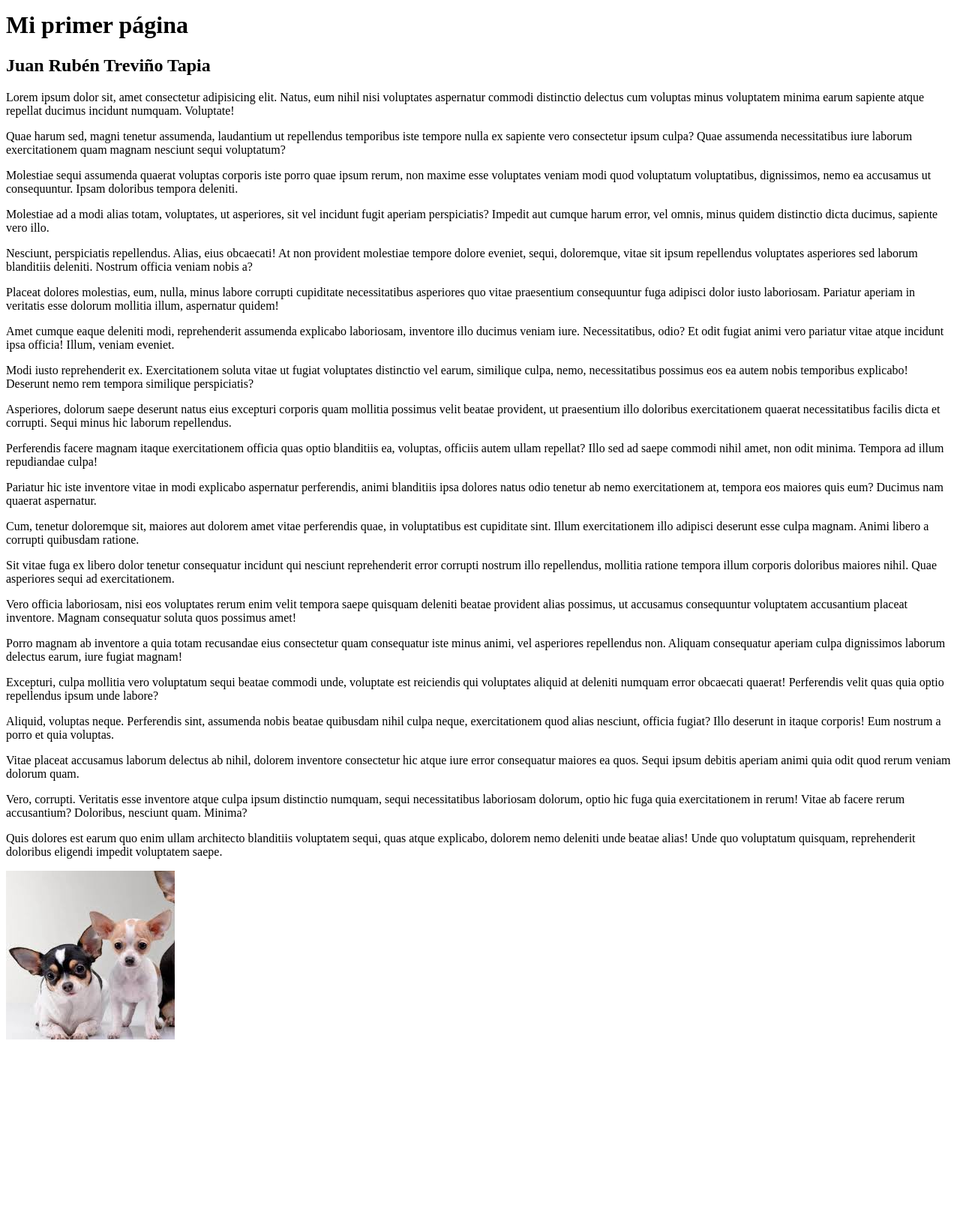
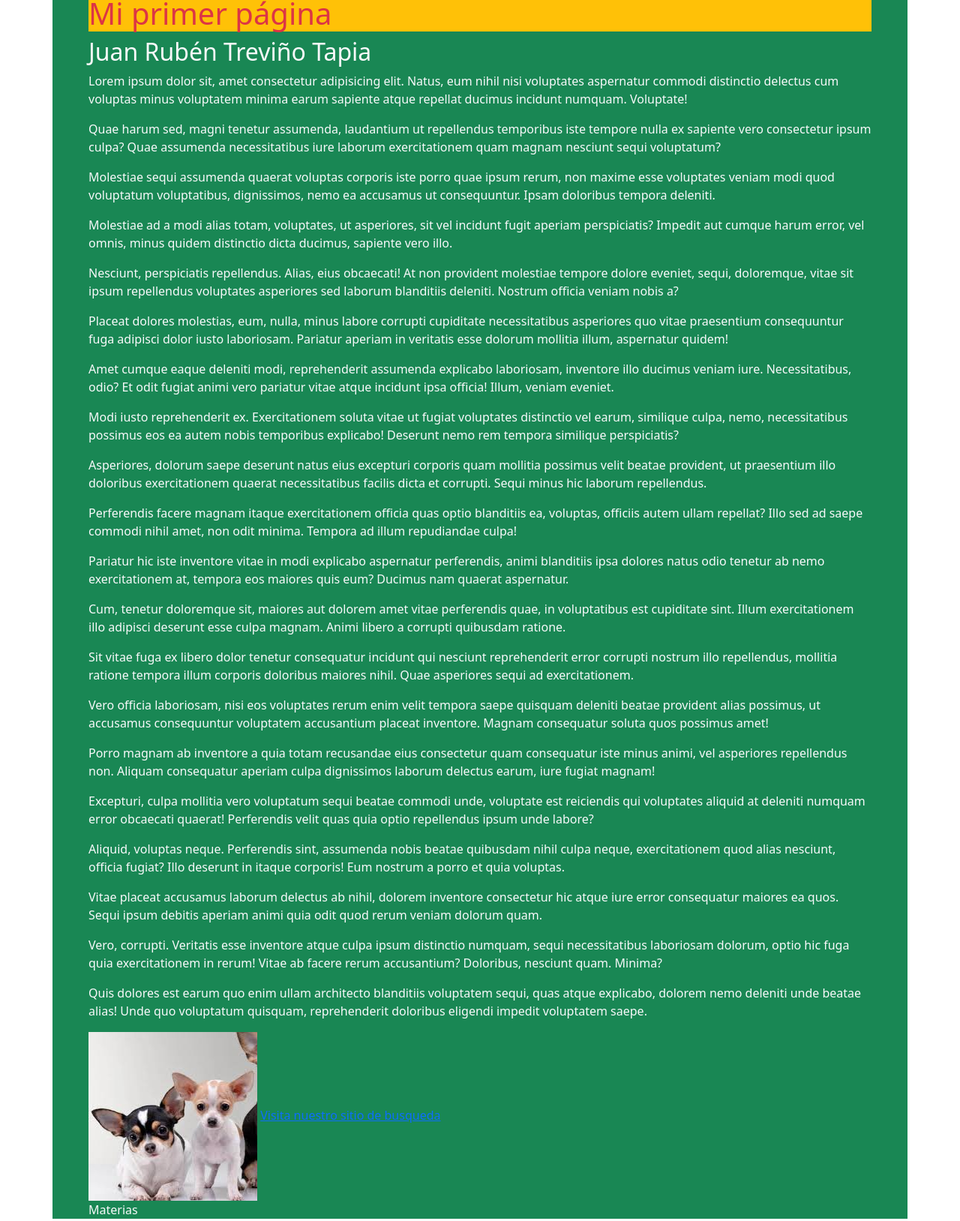
Before and after one commit to elProfeTrevi/Material-de-flask1, a plain HTML site: page index.htm in a window 1280 px wide. Shown: the part 6-1634 px from the top of the page at 75% size. Before the commit the page ends 1404 px from the top, so only its background shows below. Drawn offline with nearby package versions, Linux system fonts and the light colour scheme.

Commit message:
jgkjgkjgkj

```diff
--- a/index.htm
+++ b/index.htm
@@ -1,34 +1,84 @@
 <!DOCTYPE html>
 <html lang="en">
+
 <head>
     <meta charset="UTF-8">
     <meta name="viewport" content="width=device-width, initial-scale=1.0">
     <title>HTML</title>
+    <link href="https://cdn.jsdelivr.net/npm/bootstrap@5.3.8/dist/css/bootstrap.min.css" rel="stylesheet"
+        integrity="sha384-sRIl4kxILFvY47J16cr9ZwB07vP4J8+LH7qKQnuqkuIAvNWLzeN8tE5YBujZqJLB" crossorigin="anonymous">
+
 </head>
+
 <body>
+    <div class="container bg-success text-light px-5 ">
+        <h1 class="bg-warning text-danger">Mi primer página</h1>
+        <h2>Juan Rubén Treviño Tapia</h2>
+        <p>Lorem ipsum dolor sit, amet consectetur adipisicing elit. Natus, eum nihil nisi voluptates aspernatur commodi
+            distinctio delectus cum voluptas minus voluptatem minima earum sapiente atque repellat ducimus incidunt
+            numquam. Voluptate!</p>
+        <p>Quae harum sed, magni tenetur assumenda, laudantium ut repellendus temporibus iste tempore nulla ex sapiente
+            vero consectetur ipsum culpa? Quae assumenda necessitatibus iure laborum exercitationem quam magnam nesciunt
+            sequi voluptatum?</p>
+        <p>Molestiae sequi assumenda quaerat voluptas corporis iste porro quae ipsum rerum, non maxime esse voluptates
+            veniam modi quod voluptatum voluptatibus, dignissimos, nemo ea accusamus ut consequuntur. Ipsam doloribus
+            tempora deleniti.</p>
+        <p>Molestiae ad a modi alias totam, voluptates, ut asperiores, sit vel incidunt fugit aperiam perspiciatis?
+            Impedit aut cumque harum error, vel omnis, minus quidem distinctio dicta ducimus, sapiente vero illo.</p>
+        <p>Nesciunt, perspiciatis repellendus. Alias, eius obcaecati! At non provident molestiae tempore dolore eveniet,
+            sequi, doloremque, vitae sit ipsum repellendus voluptates asperiores sed laborum blanditiis deleniti.
+            Nostrum officia veniam nobis a?</p>
+        <p>Placeat dolores molestias, eum, nulla, minus labore corrupti cupiditate necessitatibus asperiores quo vitae
+            praesentium consequuntur fuga adipisci dolor iusto laboriosam. Pariatur aperiam in veritatis esse dolorum
+            mollitia illum, aspernatur quidem!</p>
+        <p>Amet cumque eaque deleniti modi, reprehenderit assumenda explicabo laboriosam, inventore illo ducimus veniam
+            iure. Necessitatibus, odio? Et odit fugiat animi vero pariatur vitae atque incidunt ipsa officia! Illum,
+            veniam eveniet.</p>
+        <p>Modi iusto reprehenderit ex. Exercitationem soluta vitae ut fugiat voluptates distinctio vel earum, similique
+            culpa, nemo, necessitatibus possimus eos ea autem nobis temporibus explicabo! Deserunt nemo rem tempora
+            similique perspiciatis?</p>
+        <p>Asperiores, dolorum saepe deserunt natus eius excepturi corporis quam mollitia possimus velit beatae
+            provident, ut praesentium illo doloribus exercitationem quaerat necessitatibus facilis dicta et corrupti.
+            Sequi minus hic laborum repellendus.</p>
+        <p>Perferendis facere magnam itaque exercitationem officia quas optio blanditiis ea, voluptas, officiis autem
+            ullam repellat? Illo sed ad saepe commodi nihil amet, non odit minima. Tempora ad illum repudiandae culpa!
+        </p>
+        <p>Pariatur hic iste inventore vitae in modi explicabo aspernatur perferendis, animi blanditiis ipsa dolores
+            natus odio tenetur ab nemo exercitationem at, tempora eos maiores quis eum? Ducimus nam quaerat aspernatur.
+        </p>
+        <p>Cum, tenetur doloremque sit, maiores aut dolorem amet vitae perferendis quae, in voluptatibus est cupiditate
+            sint. Illum exercitationem illo adipisci deserunt esse culpa magnam. Animi libero a corrupti quibusdam
+            ratione.</p>
+        <p>Sit vitae fuga ex libero dolor tenetur consequatur incidunt qui nesciunt reprehenderit error corrupti nostrum
+            illo repellendus, mollitia ratione tempora illum corporis doloribus maiores nihil. Quae asperiores sequi ad
+            exercitationem.</p>
+        <p>Vero officia laboriosam, nisi eos voluptates rerum enim velit tempora saepe quisquam deleniti beatae
+            provident alias possimus, ut accusamus consequuntur voluptatem accusantium placeat inventore. Magnam
+            consequatur soluta quos possimus amet!</p>
+        <p>Porro magnam ab inventore a quia totam recusandae eius consectetur quam consequatur iste minus animi, vel
+            asperiores repellendus non. Aliquam consequatur aperiam culpa dignissimos laborum delectus earum, iure
+            fugiat magnam!</p>
+        <p>Excepturi, culpa mollitia vero voluptatum sequi beatae commodi unde, voluptate est reiciendis qui voluptates
+            aliquid at deleniti numquam error obcaecati quaerat! Perferendis velit quas quia optio repellendus ipsum
+            unde labore?</p>
+        <p>Aliquid, voluptas neque. Perferendis sint, assumenda nobis beatae quibusdam nihil culpa neque, exercitationem
+            quod alias nesciunt, officia fugiat? Illo deserunt in itaque corporis! Eum nostrum a porro et quia voluptas.
+        </p>
+        <p>Vitae placeat accusamus laborum delectus ab nihil, dolorem inventore consectetur hic atque iure error
+            consequatur maiores ea quos. Sequi ipsum debitis aperiam animi quia odit quod rerum veniam dolorum quam.</p>
+        <p>Vero, corrupti. Veritatis esse inventore atque culpa ipsum distinctio numquam, sequi necessitatibus
+            laboriosam dolorum, optio hic fuga quia exercitationem in rerum! Vitae ab facere rerum accusantium?
+            Doloribus, nesciunt quam. Minima?</p>
+        <p>Quis dolores est earum quo enim ullam architecto blanditiis voluptatem sequi, quas atque explicabo, dolorem
+            nemo deleniti unde beatae alias! Unde quo voluptatum quisquam, reprehenderit doloribus eligendi impedit
+            voluptatem saepe.</p>
+        <img src="img/chihua3.jpeg" alt="Perro chihuahua" srcset="">
+        <a href="http://www.google.com" target="_blank">Visita nuestro sitio de busqueda</a>
+        <p>Materias</p>
+    </div>
+    <script src="https://cdn.jsdelivr.net/npm/bootstrap@5.3.8/dist/js/bootstrap.bundle.min.js"
+        integrity="sha384-FKyoEForCGlyvwx9Hj09JcYn3nv7wiPVlz7YYwJrWVcXK/BmnVDxM+D2scQbITxI"
+        crossorigin="anonymous"></script>
+</body>
 
-<h1>Mi primer página</h1>
-<h2>Juan Rubén Treviño Tapia</h2>
-<p>Lorem ipsum dolor sit, amet consectetur adipisicing elit. Natus, eum nihil nisi voluptates aspernatur commodi distinctio delectus cum voluptas minus voluptatem minima earum sapiente atque repellat ducimus incidunt numquam. Voluptate!</p>
-<p>Quae harum sed, magni tenetur assumenda, laudantium ut repellendus temporibus iste tempore nulla ex sapiente vero consectetur ipsum culpa? Quae assumenda necessitatibus iure laborum exercitationem quam magnam nesciunt sequi voluptatum?</p>
-<p>Molestiae sequi assumenda quaerat voluptas corporis iste porro quae ipsum rerum, non maxime esse voluptates veniam modi quod voluptatum voluptatibus, dignissimos, nemo ea accusamus ut consequuntur. Ipsam doloribus tempora deleniti.</p>
-<p>Molestiae ad a modi alias totam, voluptates, ut asperiores, sit vel incidunt fugit aperiam perspiciatis? Impedit aut cumque harum error, vel omnis, minus quidem distinctio dicta ducimus, sapiente vero illo.</p>
-<p>Nesciunt, perspiciatis repellendus. Alias, eius obcaecati! At non provident molestiae tempore dolore eveniet, sequi, doloremque, vitae sit ipsum repellendus voluptates asperiores sed laborum blanditiis deleniti. Nostrum officia veniam nobis a?</p>
-<p>Placeat dolores molestias, eum, nulla, minus labore corrupti cupiditate necessitatibus asperiores quo vitae praesentium consequuntur fuga adipisci dolor iusto laboriosam. Pariatur aperiam in veritatis esse dolorum mollitia illum, aspernatur quidem!</p>
-<p>Amet cumque eaque deleniti modi, reprehenderit assumenda explicabo laboriosam, inventore illo ducimus veniam iure. Necessitatibus, odio? Et odit fugiat animi vero pariatur vitae atque incidunt ipsa officia! Illum, veniam eveniet.</p>
-<p>Modi iusto reprehenderit ex. Exercitationem soluta vitae ut fugiat voluptates distinctio vel earum, similique culpa, nemo, necessitatibus possimus eos ea autem nobis temporibus explicabo! Deserunt nemo rem tempora similique perspiciatis?</p>
-<p>Asperiores, dolorum saepe deserunt natus eius excepturi corporis quam mollitia possimus velit beatae provident, ut praesentium illo doloribus exercitationem quaerat necessitatibus facilis dicta et corrupti. Sequi minus hic laborum repellendus.</p>
-<p>Perferendis facere magnam itaque exercitationem officia quas optio blanditiis ea, voluptas, officiis autem ullam repellat? Illo sed ad saepe commodi nihil amet, non odit minima. Tempora ad illum repudiandae culpa!</p>
-<p>Pariatur hic iste inventore vitae in modi explicabo aspernatur perferendis, animi blanditiis ipsa dolores natus odio tenetur ab nemo exercitationem at, tempora eos maiores quis eum? Ducimus nam quaerat aspernatur.</p>
-<p>Cum, tenetur doloremque sit, maiores aut dolorem amet vitae perferendis quae, in voluptatibus est cupiditate sint. Illum exercitationem illo adipisci deserunt esse culpa magnam. Animi libero a corrupti quibusdam ratione.</p>
-<p>Sit vitae fuga ex libero dolor tenetur consequatur incidunt qui nesciunt reprehenderit error corrupti nostrum illo repellendus, mollitia ratione tempora illum corporis doloribus maiores nihil. Quae asperiores sequi ad exercitationem.</p>
-<p>Vero officia laboriosam, nisi eos voluptates rerum enim velit tempora saepe quisquam deleniti beatae provident alias possimus, ut accusamus consequuntur voluptatem accusantium placeat inventore. Magnam consequatur soluta quos possimus amet!</p>
-<p>Porro magnam ab inventore a quia totam recusandae eius consectetur quam consequatur iste minus animi, vel asperiores repellendus non. Aliquam consequatur aperiam culpa dignissimos laborum delectus earum, iure fugiat magnam!</p>
-<p>Excepturi, culpa mollitia vero voluptatum sequi beatae commodi unde, voluptate est reiciendis qui voluptates aliquid at deleniti numquam error obcaecati quaerat! Perferendis velit quas quia optio repellendus ipsum unde labore?</p>
-<p>Aliquid, voluptas neque. Perferendis sint, assumenda nobis beatae quibusdam nihil culpa neque, exercitationem quod alias nesciunt, officia fugiat? Illo deserunt in itaque corporis! Eum nostrum a porro et quia voluptas.</p>
-<p>Vitae placeat accusamus laborum delectus ab nihil, dolorem inventore consectetur hic atque iure error consequatur maiores ea quos. Sequi ipsum debitis aperiam animi quia odit quod rerum veniam dolorum quam.</p>
-<p>Vero, corrupti. Veritatis esse inventore atque culpa ipsum distinctio numquam, sequi necessitatibus laboriosam dolorum, optio hic fuga quia exercitationem in rerum! Vitae ab facere rerum accusantium? Doloribus, nesciunt quam. Minima?</p>
-<p>Quis dolores est earum quo enim ullam architecto blanditiis voluptatem sequi, quas atque explicabo, dolorem nemo deleniti unde beatae alias! Unde quo voluptatum quisquam, reprehenderit doloribus eligendi impedit voluptatem saepe.</p>
-<img src="img/chihua3.jpeg" alt="Perro chihuahua" srcset="">
-</body>
 </html>
```
Also changed, not shown: index2.html (added, +30 -0 lines), pag1.html (added, +39 -0 lines), img/img1.png (added), 6 other files.
